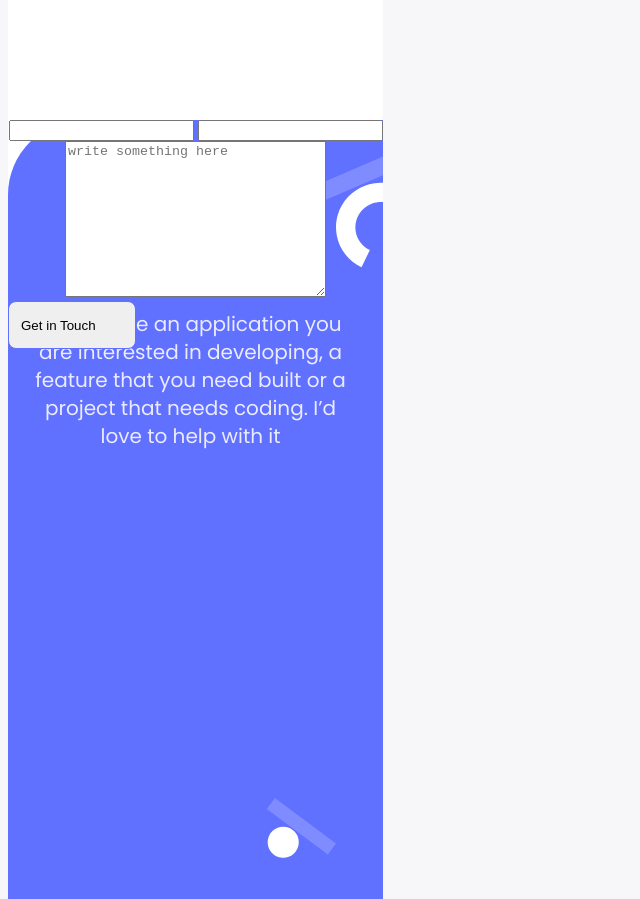
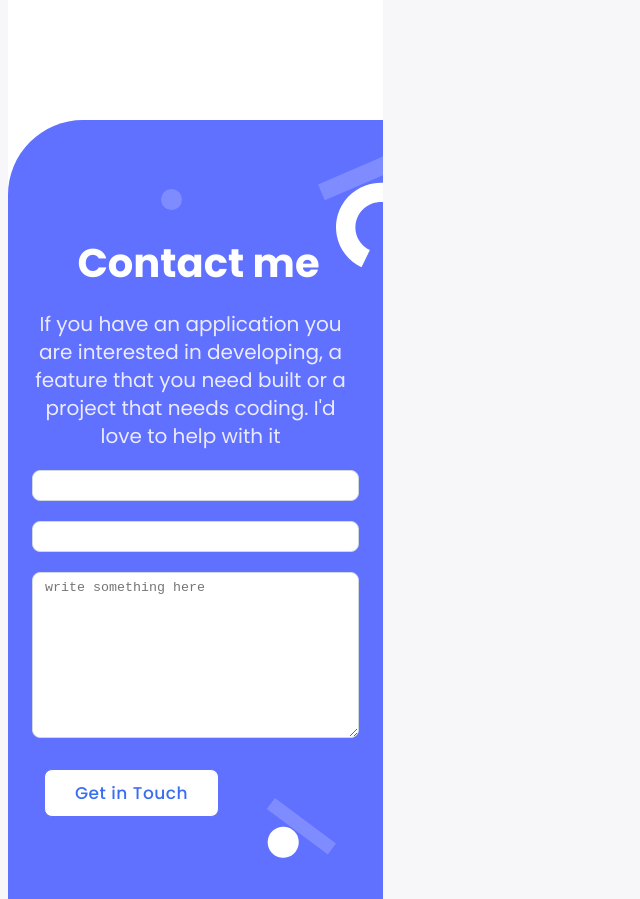
Before and after one commit to emarkees/Portfolio, a website: page index.html in a window 1280 px wide. Shown: the part 4600-5499 px from the top of the page, without its empty margins (0-640 px from the left). Drawn offline with Linux system fonts and the light colour scheme.

Commit message:
adding style to the form of the contact me section

```diff
--- a/index.html
+++ b/index.html
@@ -279,16 +279,16 @@
   <section class="contactMe">
       <h1 class="contactTxt">Contact me</h1>
       <p
-        class="Contact_body_text">If you have an application you are interested in developing, a feature that you need built or a project that needs coding. I’d love to help with it
+        class="Contact_body_text">If you have an application you are interested in developing, a feature that you need built or a project that needs coding. I'd love to help with it
       </p>
       <form class="	form" action="https://formspree.io/f/xnqrezql" method="post" >
-        <input type="text" id="name" name="user_name"  required/>
+        <input type="text" id="name" name="user_name"  required maxlength="30"/>
         <input type="email" id="mail" name="user_email" pattern="/^[a-zA-Z0-9.!#$%&'*+/=?^_`{|}~-]+@[a-zA-Z0-9-]+(?:\.[a-zA-Z0-9-]+.[a-zA-Z0-9-]+(?:\.[a-zA-Z0-9-])*$/" required />
         <div class="conter">
-          <textarea id="textrea" cols="30" rows="10" placeholder="write something here" name="user_message" required></textarea>
+          <textarea id="textarea" cols="30" rows="10" placeholder="write something here" name="user_message" required maxlength="500"></textarea>
         </div>
         <div id="actin">
-          <button class="normalButtnn" onclick=""> Get in Touch</button>
+          <button type="submit" class="normalButtnAbout" onclick=""> Get in Touch</button>
         </div>
 
       </form>
--- a/style.css
+++ b/style.css
@@ -783,7 +783,7 @@ hr {
   width: 375px;
   height: 56px;
   left: 3px;
-  top: 59px;
+  top: 80px;
   font-family: 'Poppins', sans-serif;
   font-size: 40px;
   font-weight: 700;
@@ -806,3 +806,36 @@ hr {
   color: #ebebff;
   text-align: center;
 }
+
+.form {
+  display: flex;
+  flex-direction: column;
+  margin-top:350px;
+  margin-left: 24px;
+  margin-right: 24px;
+}
+
+#name {
+  border-radius: 8px;
+  border: 1px #cfd8dc solid;
+  background-color: #fff;
+  margin-bottom: 20px;
+  padding: 7px 12px;;
+}
+
+#mail {
+  border-radius: 8px;
+  border: 1px #cfd8dc solid;
+  background-color: #fff;
+  margin-bottom: 20px;
+  padding: 7px 12px;
+}
+
+#textarea {
+  border-radius: 8px;
+  border: 1px #cfd8dc solid;
+  background-color: #fff;
+  width: 301px;
+  padding: 7px 12px;
+  margin-bottom: 15px;
+}
```
